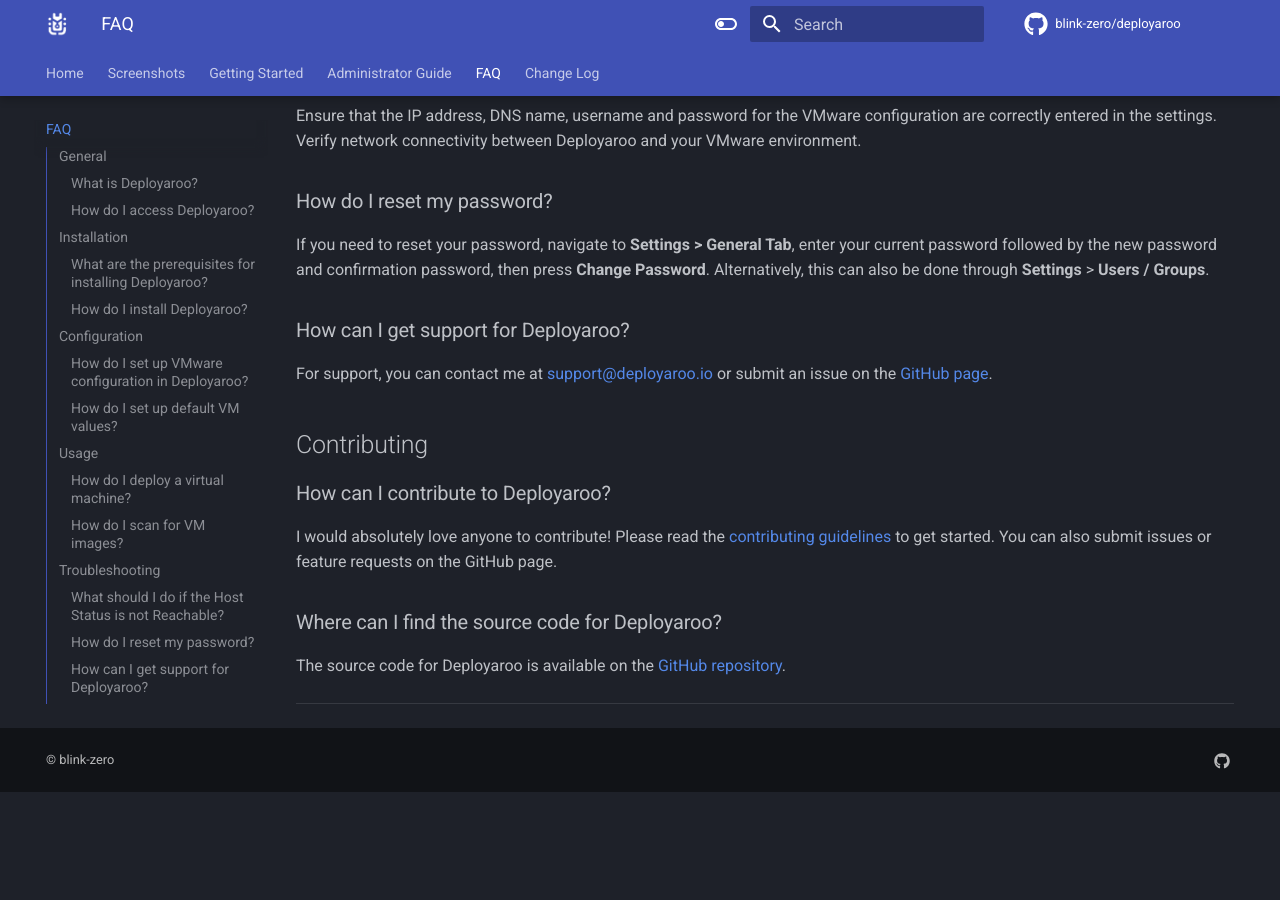
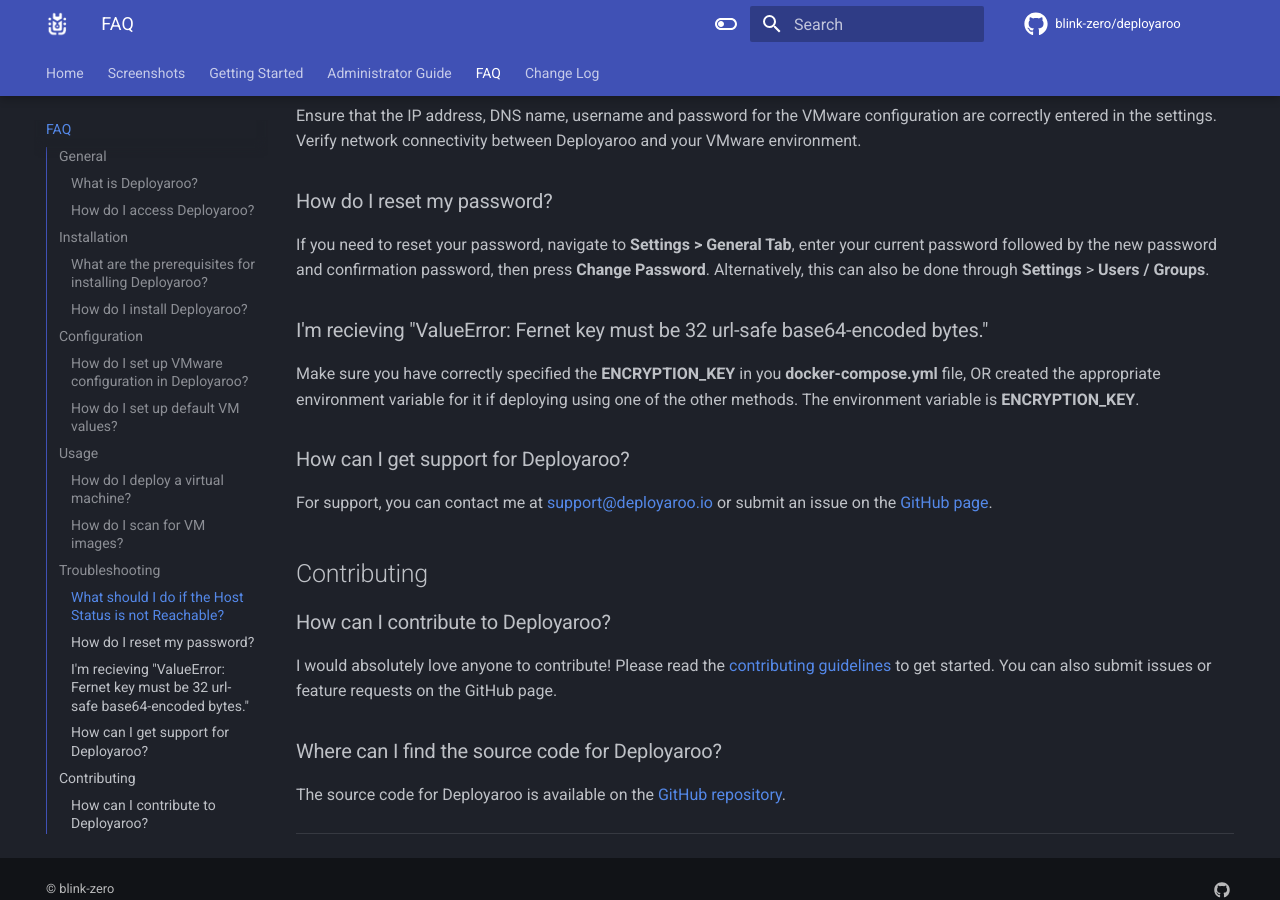
Before and after one commit to blink-zero/deployaroo-docs, an MkDocs documentation site: the page built from docs/faq.md, in a window 1280 px wide and 900 px high, scrolled down 1517 px. Built offline with MkDocs 1.6.1 and Material for MkDocs 9.7.7, drawn with Linux system fonts in a browser that asks for light colours; comment, search, counter and statistics services are not loaded; before the commit the page ends 2309 px from its top, so only the background shows below that.

Commit message:
Added FAQ question

```diff
--- a/docs/faq.md
+++ b/docs/faq.md
@@ -40,6 +40,9 @@
 ### How do I reset my password?
 If you need to reset your password, navigate to **Settings > General Tab**, enter your current password followed by the new password and confirmation password, then press **Change Password**. Alternatively, this can also be done through **Settings** > **Users / Groups**.
 
+### I'm recieving "ValueError: Fernet key must be 32 url-safe base64-encoded bytes."
+Make sure you have correctly specified the **ENCRYPTION_KEY** in you **docker-compose.yml** file, OR created the appropriate environment variable for it if deploying using one of the other methods. The environment variable is **ENCRYPTION_KEY**.
+
 ### How can I get support for Deployaroo?
 For support, you can contact me at [support@deployaroo.io](mailto:support@deployaroo.io) or submit an issue on the [GitHub page](https://github.com/blink-zero/deployaroo/issues).
 
```
